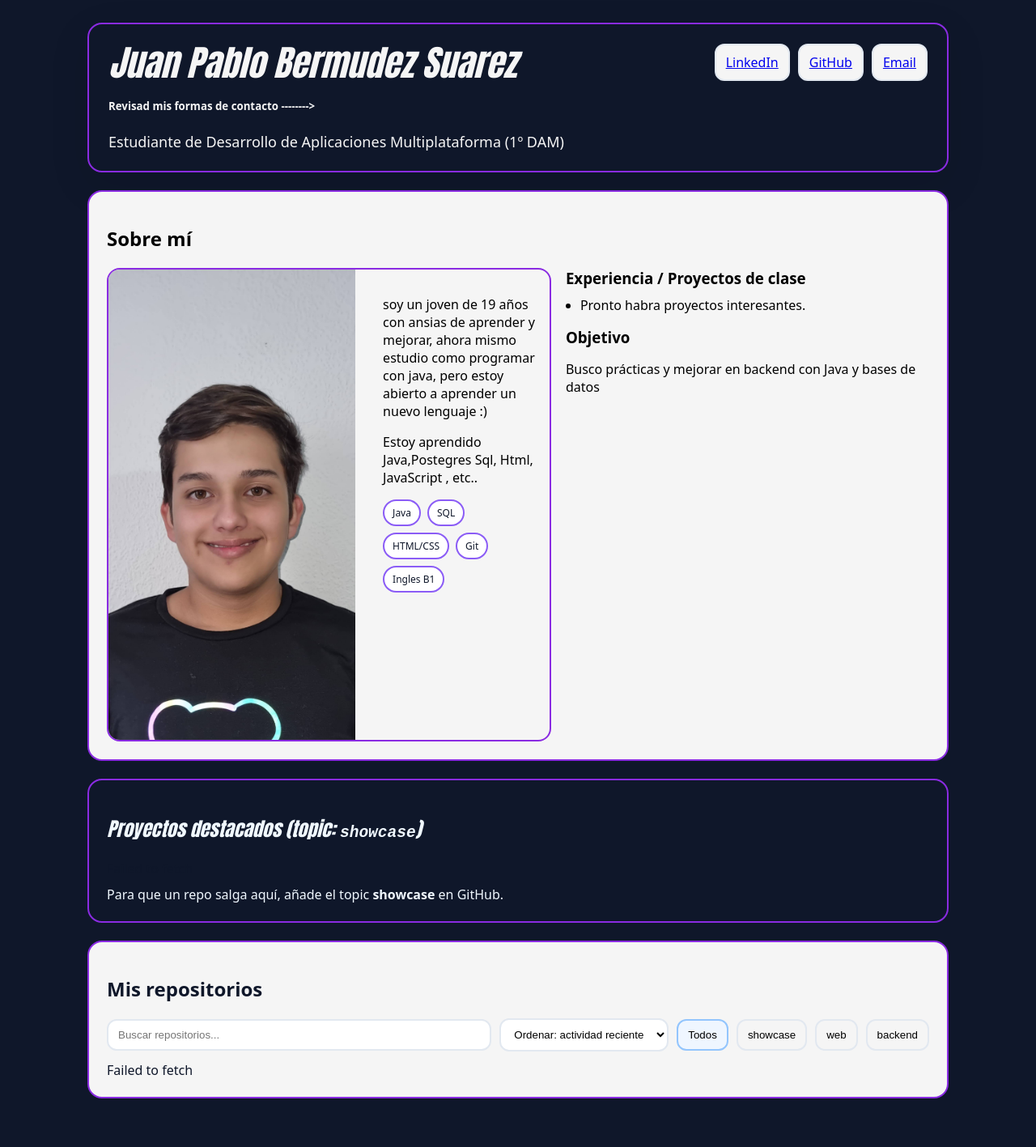
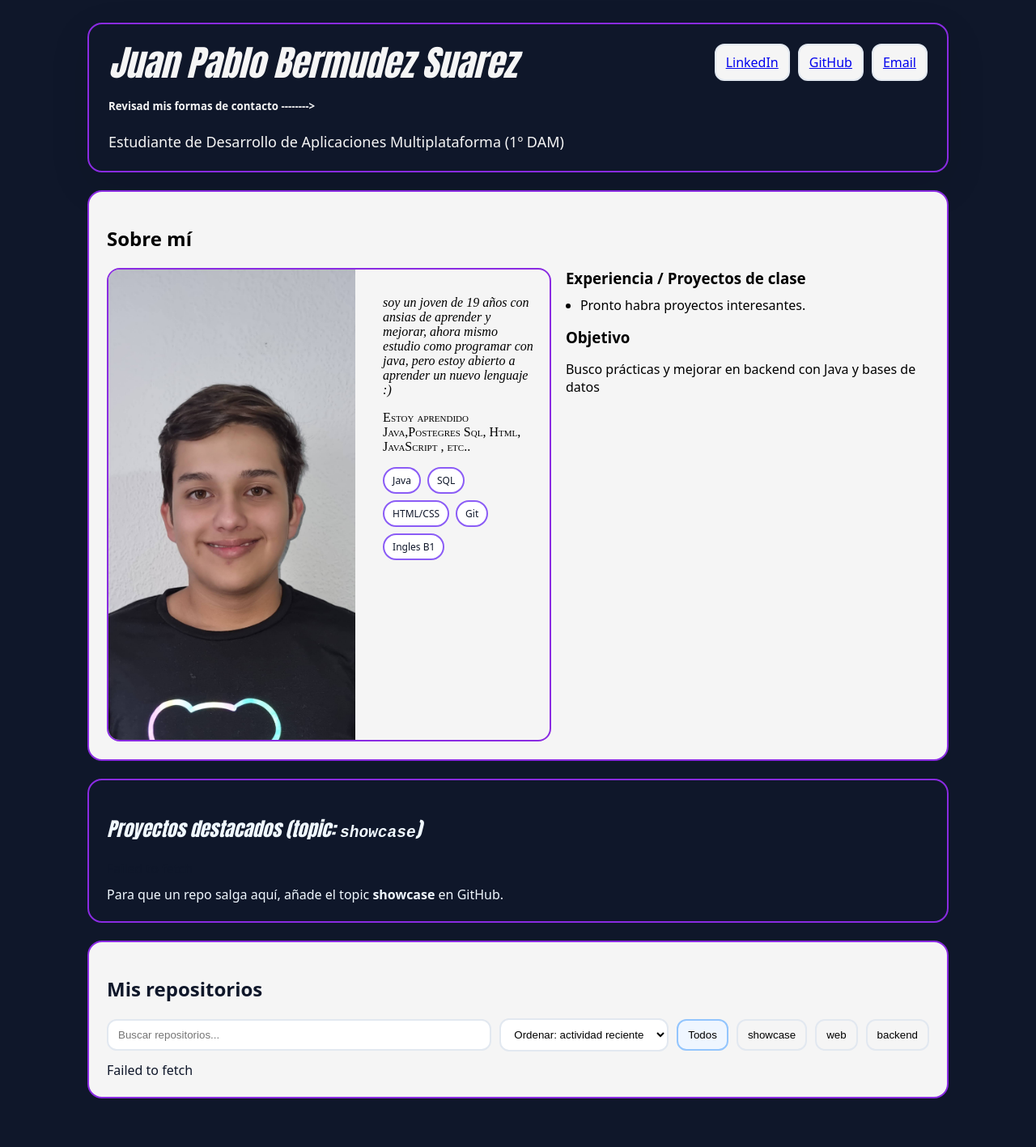
Before and after one commit to juanpsuaa/juanpsuaa.github.io, a Jekyll site: the page built from index.html, in a window 1280 px wide. Shown: the whole page at 81% size. Built offline with Jekyll 4.4.1, drawn with Linux system fonts in a browser that asks for light colours.

Commit message:
actualizacion de estado

```diff
--- a/index.html
+++ b/index.html
@@ -23,10 +23,10 @@ title: "Juan Pablo Bermudez Suarez — CV & Repos"
       <div class="profile" style="border-color: blueviolet;">
         <img src="assets/img/WhatsApp Image 2026-03-01 at 11.42.37.jpeg" alt="Foto de perfil">
         <div class="bio" style="border-color: blueviolet;border-radius: 5%;border: 1px;">
-          <p style="color: black;" >
+          <p style="color: black;font-family: 'Times New Roman', Times, serif;font-style: oblique;" >
             soy un joven de 19 años con ansias de aprender y mejorar, ahora mismo estudio como programar con java, pero estoy abierto a aprender un nuevo lenguaje :)
           </p>
-          <p>
+          <p style="font-family: 'Times New Roman', Times, serif;font-variant: small-caps;">
           Estoy aprendido Java,Postegres Sql, Html, JavaScript , etc..
           </p>
           <div class="pillrow">
```
